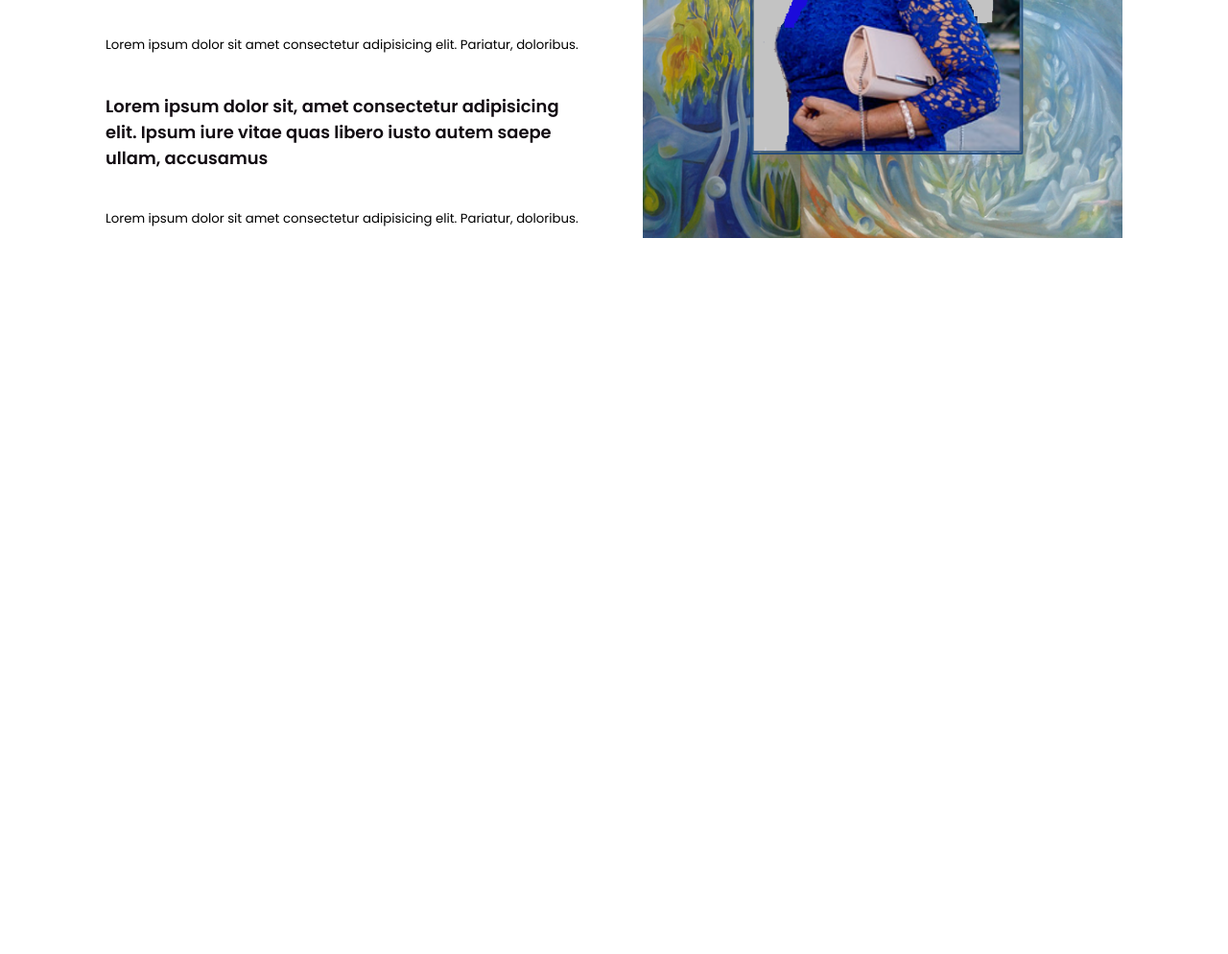
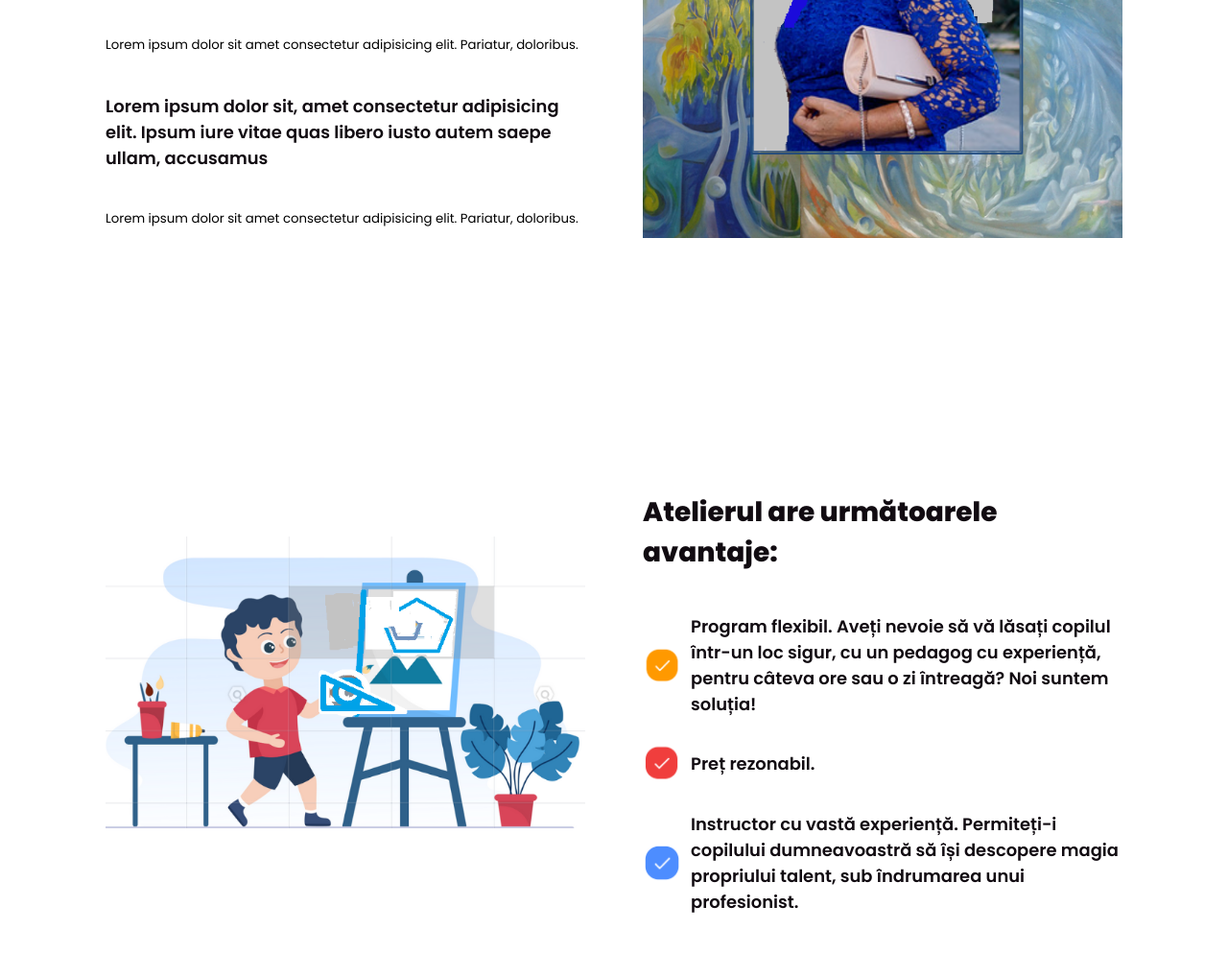
Before and after one commit to Ecaterina1991/afterschool, a plain HTML site: page index.html in a window 1280 px wide. Shown: the part 1850-2844 px from the top of the page at 96% size. Before the commit the page ends 2138 px from the top, so only its background shows below. Drawn offline with Linux system fonts and the light colour scheme.

Commit message:
section advantages

```diff
--- a/index.html
+++ b/index.html
@@ -145,9 +145,6 @@
 
     <h5>Lorem ipsum dolor sit amet consectetur adipisicing elit. Pariatur, doloribus.</h5>
 
-
-
-
   </div>
 
     <div class="first-col-right section-2-column-item ">
@@ -155,3 +152,33 @@
     </div>
   </div>
 </section>
+
+
+<section class="row content-container section-2-column">
+
+  <div class="first-col-right section-2-column-item ">
+    <img class="right-image" src="./images/child-painting.png" alt="Picture with the best woman in the Universe">
+  </div>
+
+  <div class="first-col-left section-2-column-item">
+    <h1 class="header">
+      Atelierul are următoarele avantaje:
+    </h1>
+    <div >
+      <div class="row row-centered">
+        <img class="check-box-icon" src="./images/bifa1.png" alt="">
+        <p class="first-paragraph">Program flexibil. Aveți nevoie să vă lăsați copilul într-un loc sigur, cu un pedagog cu experiență, pentru câteva ore sau o zi întreagă? Noi suntem soluția!</p>
+      </div>
+      <div class="row row-centered">
+        <img class="check-box-icon" src="./images/bifa2.png" alt="">
+        <p class="first-paragraph">Preț rezonabil.</p>
+      </div>
+      <div class="row row-centered">
+        <img class="check-box-icon" src="./images/bifa3.png" alt="">
+        <p class="first-paragraph">Instructor cu vastă experiență. Permiteți-i copilului dumneavoastră să își descopere magia propriului talent, sub îndrumarea unui profesionist.</p>
+      </div>
+    </div>
+
+
+  </div>
+</section>
--- a/style.css
+++ b/style.css
@@ -217,6 +217,12 @@ body > section:last-child {
   height: auto;
 }
 
+.check-box-icon {
+  width: 40px;
+  height: auto;
+  margin-right: 10px;
+}
+
 @media screen and (max-width: 890px) {
   .menu-icon {
     display: flex;
```
